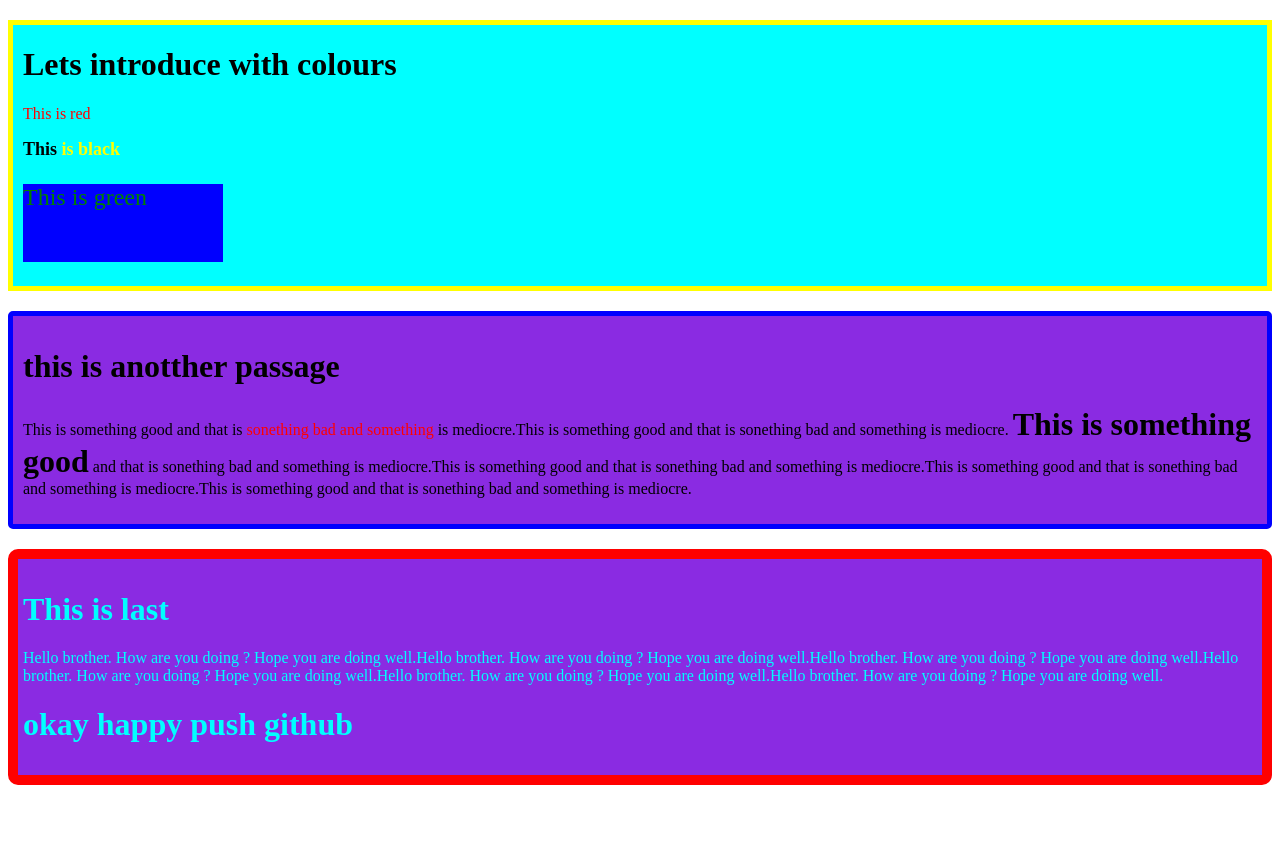
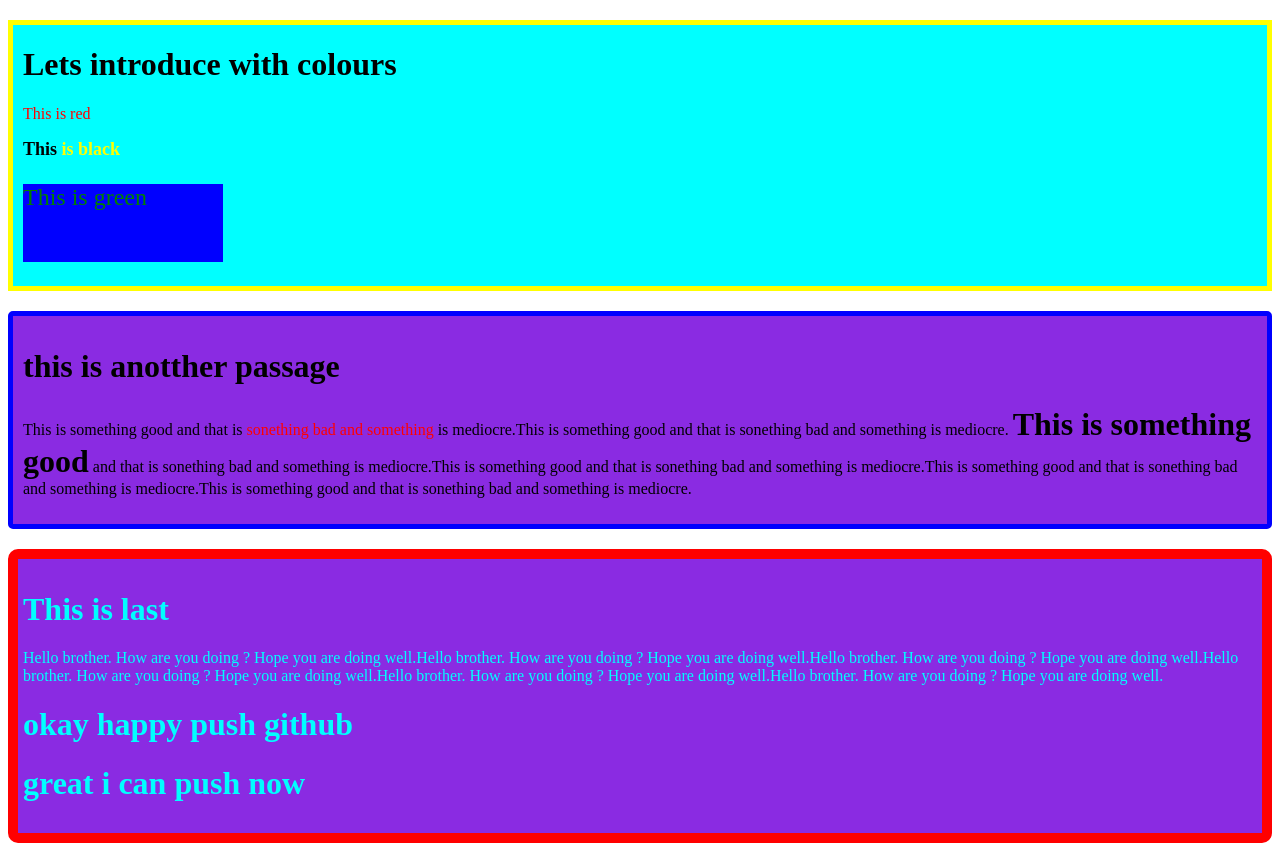
Before and after one commit to ArpanGoswami135/ArpanGoswami135-practice-day1, a plain HTML site: page index.html in a window 1280 px wide. Before the commit the page ends 805 px from the top, so only its background shows below. Drawn offline with Linux system fonts and the light colour scheme.

Commit message:
third push

```diff
--- a/index.html
+++ b/index.html
@@ -102,6 +102,7 @@
                 are
                 you doing ? Hope you are doing well.</p>
             <h1>okay happy push github</h1>
+            <h1>great i can push now</h1>
         </div>
     </div>
 </body>
```
